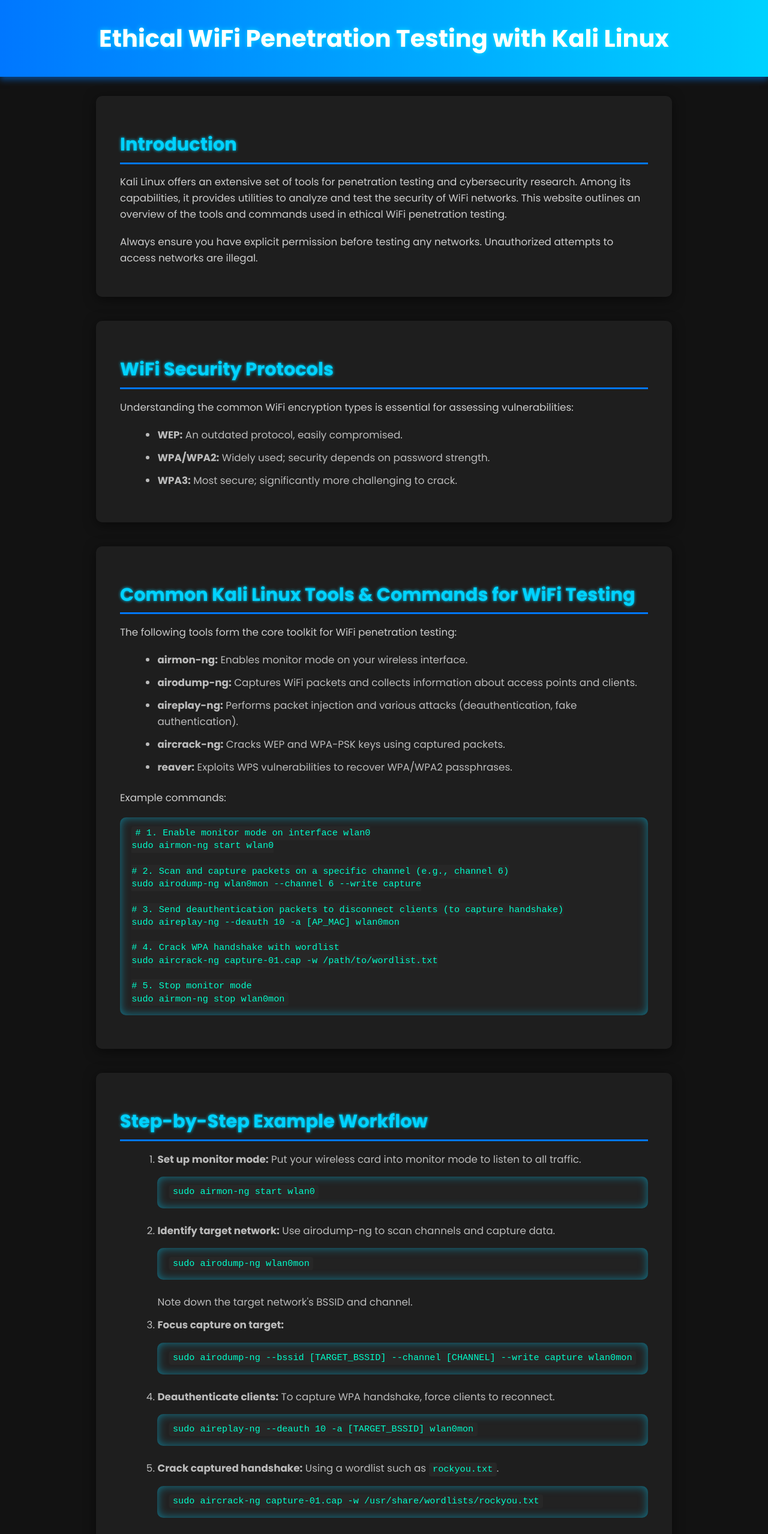
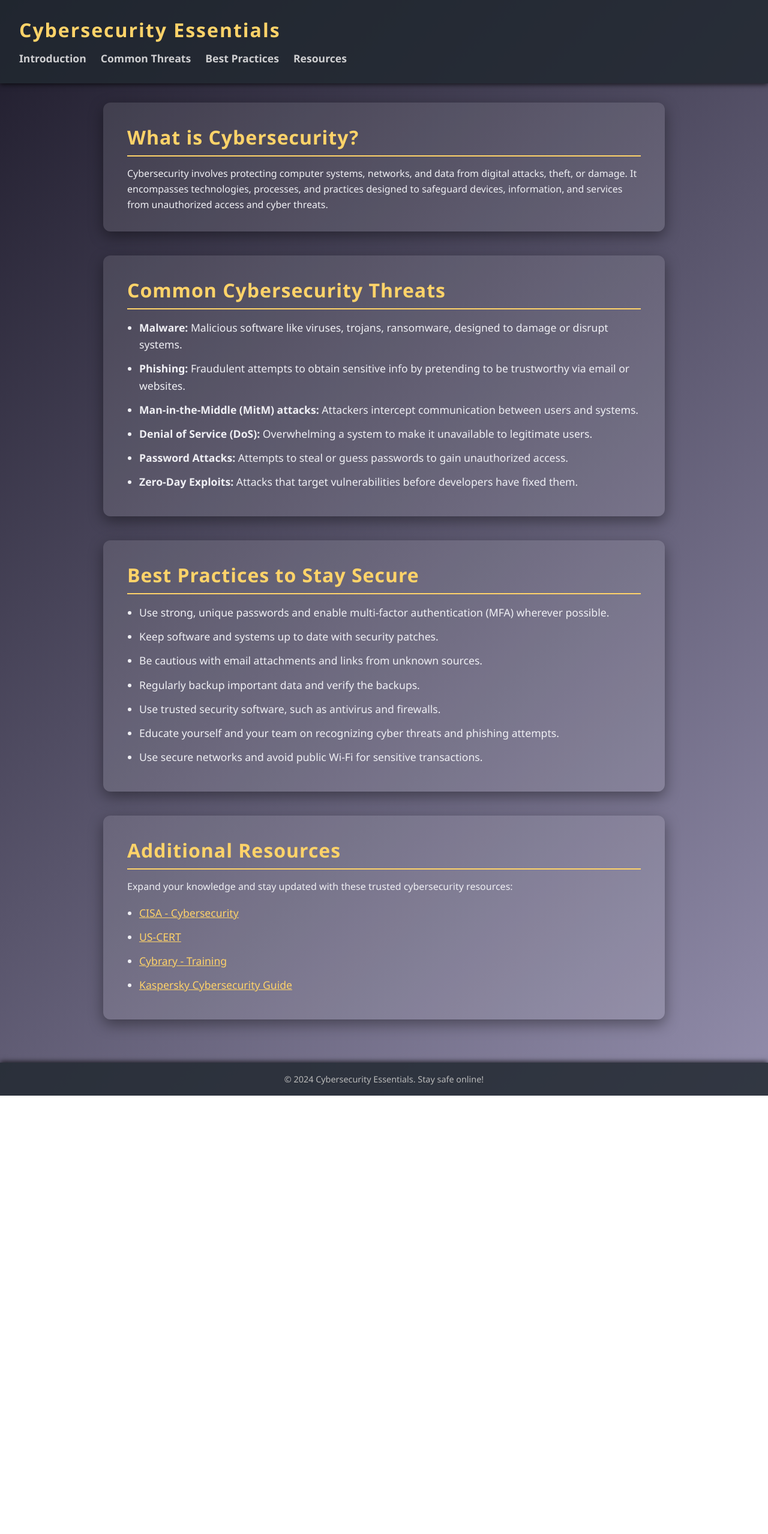
Before and after one commit to Ahmad81108/Hacker-360, a plain HTML site: page index.html in a window 1280 px wide. Shown: the top 2558 px of the page at 60% size. After the commit the page ends 1827 px from the top, so only its background shows below. Drawn offline with Linux system fonts and the light colour scheme.

Commit message:
Add files via upload

```diff
--- a/index.html
+++ b/index.html
@@ -3,222 +3,219 @@
 <head>
   <meta charset="UTF-8" />
   <meta name="viewport" content="width=device-width, initial-scale=1" />
-  <title>Ethical WiFi Penetration Testing with Kali Linux</title>
+  <title>Cybersecurity Essentials</title>
   <style>
-    @import url('https://fonts.googleapis.com/css2?family=Poppins:wght@400;700&display=swap');
+    /* Reset and basics */
+    * {
+      margin: 0;
+      padding: 0;
+      box-sizing: border-box;
+    }
     body {
-      margin: 0;
-      background: #121212;
-      color: #e0e0e0;
-      font-family: 'Poppins', sans-serif;
+      font-family: 'Segoe UI', Tahoma, Geneva, Verdana, sans-serif;
       line-height: 1.6;
+      background: linear-gradient(135deg, #1f1c2c, #928dab);
+      color: #f0f0f5;
+      min-height: 100vh;
       display: flex;
       flex-direction: column;
-      min-height: 100vh;
     }
     header {
-      background: linear-gradient(90deg, #0077ff 0%, #00d2ff 100%);
-      padding: 2rem 1rem;
-      text-align: center;
-      box-shadow: 0 5px 10px rgba(0,123,255,0.5);
+      background: rgba(34, 40, 49, 0.85);
+      padding: 1.5rem 2rem;
+      box-shadow: 0 2px 8px rgba(0,0,0,0.7);
+      position: sticky;
+      top: 0;
+      z-index: 1000;
     }
     header h1 {
-      margin: 0;
       font-weight: 700;
-      font-size: 2.5rem;
-      color: #fff;
-      text-shadow: 0 0 8px rgba(0,255,255,0.7);
+      font-size: 2rem;
+      color: #FFD369;
+      letter-spacing: 2px;
     }
+    nav {
+      margin-top: 0.5rem;
+      display: flex;
+      gap: 1.5rem;
+    }
+    nav a {
+      color: #cfcfd1;
+      text-decoration: none;
+      font-weight: 600;
+      transition: color 0.3s ease;
+      font-size: 1.1rem;
+      padding-bottom: 2px;
+      border-bottom: 2px solid transparent;
+    }
+    nav a:hover,
+    nav a.active {
+      color: #FFD369;
+      border-bottom-color: #FFD369;
+    }
+
     main {
-      flex: 1;
-      max-width: 960px;
-      margin: 2rem auto;
-      padding: 0 1rem;
+      padding: 2rem;
+      flex-grow: 1;
+      max-width: 1000px;
+      margin: 0 auto;
     }
+
     section {
-      background: #1e1e1e;
-      border-radius: 10px;
+      background: rgba(255, 255, 255, 0.1);
+      border-radius: 12px;
       padding: 2rem 2.5rem;
       margin-bottom: 2.5rem;
-      box-shadow: 0 4px 20px rgba(0,0,0,0.5);
-      transition: transform 0.3s ease;
+      box-shadow: 0 8px 24px rgba(0,0,0,0.4);
     }
-    section:hover {
-      transform: translateY(-5px);
-      box-shadow: 0 12px 35px rgba(0,123,255,0.9);
+    section h2 {
+      color: #FFD369;
+      margin-bottom: 1rem;
+      font-size: 2rem;
+      letter-spacing: 1px;
+      border-bottom: 2px solid #FFD369;
+      padding-bottom: 0.3rem;
     }
-    h2 {
-      color: #00d2ff;
-      margin-bottom: 1rem;
-      font-weight: 700;
-      border-bottom: 3px solid #0077ff;
-      padding-bottom: 0.3rem;
-      font-size: 1.9rem;
-      text-shadow: 0 0 5px #00d2ff;
+
+    ul {
+      margin-top: 1rem;
+      margin-left: 1.25rem;
+      list-style-type: disc;
     }
-    p {
-      margin-bottom: 1.2rem;
-      color: #ccc;
-      font-size: 1.05rem;
+    ul li {
+      margin-bottom: 0.75rem;
+      font-size: 1.1rem;
     }
-    ul, ol {
-      margin-left: 1.4rem;
-      margin-bottom: 1.5rem;
+
+    /* Footer */
+    footer {
+      background: rgba(34, 40, 49, 0.85);
+      padding: 1rem 2rem;
+      text-align: center;
       color: #bbb;
-      font-size: 1.05rem;
+      font-size: 0.9rem;
+      user-select: none;
+      box-shadow: 0 -2px 8px rgba(0,0,0,0.7);
     }
-    li {
-      margin-bottom: 0.7rem;
-    }
-    code {
-      background: #272727;
-      color: #00ffcc;
-      padding: 0.15rem 0.4rem;
-      border-radius: 4px;
-      font-family: 'Source Code Pro', monospace, monospace;
-      font-size: 0.95rem;
-    }
-    pre {
-      background: #222;
-      padding: 1rem 1.2rem;
-      overflow-x: auto;
-      border-radius: 10px;
-      color: #00ffcc;
-      font-family: 'Source Code Pro', monospace, monospace;
-      font-size: 0.95rem;
-      line-height: 1.4;
-      margin-bottom: 1.5rem;
-      box-shadow: inset 0 0 15px #00d2ff80;
-    }
-    footer {
-      background: #111;
-      padding: 1rem 1rem;
-      text-align: center;
-      font-size: 0.9rem;
-      color: #666;
-      user-select: none;
-    }
-    a {
-      color: #00bfff;
-      text-decoration: none;
-      font-weight: 600;
-    }
-    a:hover {
-      text-decoration: underline;
-    }
-    @media (max-width: 700px) {
+
+    /* Responsive */
+    @media (max-width: 600px) {
+      header h1 {
+        font-size: 1.5rem;
+      }
+      nav {
+        flex-direction: column;
+      }
+      nav a {
+        font-size: 1rem;
+        padding: 0.3rem 0;
+      }
       main {
-        margin: 1rem;
-        padding: 0 0.8rem;
-      }
-      header h1 {
-        font-size: 1.8rem;
+        padding: 1rem;
       }
       section {
-        padding: 1.6rem 1.5rem;
-      }
-      h2 {
-        font-size: 1.5rem;
-      }
-      code, pre {
-        font-size: 0.85rem;
+        padding: 1.5rem 1.75rem;
       }
     }
+
   </style>
 </head>
 <body>
-  <header>
-    <h1>Ethical WiFi Penetration Testing with Kali Linux</h1>
-  </header>
-  <main>
-    <section>
-      <h2>Introduction</h2>
-      <p>
-        Kali Linux offers an extensive set of tools for penetration testing and cybersecurity research. Among its capabilities, it provides utilities to analyze and test the security of WiFi networks. This website outlines an overview of the tools and commands used in ethical WiFi penetration testing.
-      </p>
-      <p>Always ensure you have explicit permission before testing any networks. Unauthorized attempts to access networks are illegal.</p>
-    </section>
-    <section>
-      <h2>WiFi Security Protocols</h2>
-      <p>Understanding the common WiFi encryption types is essential for assessing vulnerabilities:</p>
-      <ul>
-        <li><strong>WEP:</strong> An outdated protocol, easily compromised.</li>
-        <li><strong>WPA/WPA2:</strong> Widely used; security depends on password strength.</li>
-        <li><strong>WPA3:</strong> Most secure; significantly more challenging to crack.</li>
-      </ul>
-    </section>
-    <section>
-      <h2>Common Kali Linux Tools & Commands for WiFi Testing</h2>
-      <p>The following tools form the core toolkit for WiFi penetration testing:</p>
-      <ul>
-        <li><strong>airmon-ng:</strong> Enables monitor mode on your wireless interface.</li>
-        <li><strong>airodump-ng:</strong> Captures WiFi packets and collects information about access points and clients.</li>
-        <li><strong>aireplay-ng:</strong> Performs packet injection and various attacks (deauthentication, fake authentication).</li>
-        <li><strong>aircrack-ng:</strong> Cracks WEP and WPA-PSK keys using captured packets.</li>
-        <li><strong>reaver:</strong> Exploits WPS vulnerabilities to recover WPA/WPA2 passphrases.</li>
-      </ul>
-      <p>Example commands:</p>
-      <pre><code># 1. Enable monitor mode on interface wlan0
-sudo airmon-ng start wlan0
 
-# 2. Scan and capture packets on a specific channel (e.g., channel 6)
-sudo airodump-ng wlan0mon --channel 6 --write capture
+<header>
+  <h1>Cybersecurity Essentials</h1>
+  <nav>
+    <a href="#intro" class="active">Introduction</a>
+    <a href="#threats">Common Threats</a>
+    <a href="#best-practices">Best Practices</a>
+    <a href="#resources">Resources</a>
+  </nav>
+</header>
 
-# 3. Send deauthentication packets to disconnect clients (to capture handshake)
-sudo aireplay-ng --deauth 10 -a [AP_MAC] wlan0mon
+<main>
+  <section id="intro" tabindex="0">
+    <h2>What is Cybersecurity?</h2>
+    <p>
+      Cybersecurity involves protecting computer systems, networks, and data from digital attacks, theft, or damage.
+      It encompasses technologies, processes, and practices designed to safeguard devices, information, and services from unauthorized access and cyber threats.
+    </p>
+  </section>
 
-# 4. Crack WPA handshake with wordlist
-sudo aircrack-ng capture-01.cap -w /path/to/wordlist.txt
+  <section id="threats" tabindex="0">
+    <h2>Common Cybersecurity Threats</h2>
+    <ul>
+      <li><strong>Malware:</strong> Malicious software like viruses, trojans, ransomware, designed to damage or disrupt systems.</li>
+      <li><strong>Phishing:</strong> Fraudulent attempts to obtain sensitive info by pretending to be trustworthy via email or websites.</li>
+      <li><strong>Man-in-the-Middle (MitM) attacks:</strong> Attackers intercept communication between users and systems.</li>
+      <li><strong>Denial of Service (DoS):</strong> Overwhelming a system to make it unavailable to legitimate users.</li>
+      <li><strong>Password Attacks:</strong> Attempts to steal or guess passwords to gain unauthorized access.</li>
+      <li><strong>Zero-Day Exploits:</strong> Attacks that target vulnerabilities before developers have fixed them.</li>
+    </ul>
+  </section>
 
-# 5. Stop monitor mode
-sudo airmon-ng stop wlan0mon
-</code></pre>
-    </section>
-    <section>
-      <h2>Step-by-Step Example Workflow</h2>
-      <ol>
-        <li><strong>Set up monitor mode:</strong> Put your wireless card into monitor mode to listen to all traffic.
-          <pre><code>sudo airmon-ng start wlan0</code></pre>
-        </li>
-        <li><strong>Identify target network:</strong> Use airodump-ng to scan channels and capture data.
-          <pre><code>sudo airodump-ng wlan0mon</code></pre>
-          Note down the target network's BSSID and channel.
-        </li>
-        <li><strong>Focus capture on target:</strong>
-          <pre><code>sudo airodump-ng --bssid [TARGET_BSSID] --channel [CHANNEL] --write capture wlan0mon</code></pre>
-        </li>
-        <li><strong>Deauthenticate clients:</strong> To capture WPA handshake, force clients to reconnect.
-          <pre><code>sudo aireplay-ng --deauth 10 -a [TARGET_BSSID] wlan0mon</code></pre>
-        </li>
-        <li><strong>Crack captured handshake:</strong> Using a wordlist such as <code>rockyou.txt</code>.
-          <pre><code>sudo aircrack-ng capture-01.cap -w /usr/share/wordlists/rockyou.txt</code></pre>
-        </li>
-        <li><strong>Disable monitor mode:</strong>
-          <pre><code>sudo airmon-ng stop wlan0mon</code></pre>
-        </li>
-      </ol>
-    </section>
-    <section>
-      <h2>WPS Attack with Reaver</h2>
-      <p>WPS (Wi-Fi Protected Setup) can be vulnerable to brute force attacks:</p>
-      <pre><code>sudo airmon-ng start wlan0
-sudo airodump-ng wlan0mon
-sudo reaver -i wlan0mon -b [TARGET_BSSID] -vv</code></pre>
-      <p>Use with caution and only on authorized networks. Reaver attempts to retrieve the WiFi password by exploiting WPS vulnerabilities.</p>
-    </section>
-    <section>
-      <h2>Important Legal & Ethical Notice</h2>
-      <p>
-        Penetration testing must be authorized by the network owner. Attempting to access or crack networks without permission is illegal and punishable by law in most countries.
-      </p>
-      <p>
-        Use these techniques strictly for educational purposes or on your own networks. Always respect privacy, data protection laws, and professional ethical guidelines.
-      </p>
-      <p>For formal ethical hacking training, consider certifications such as <a href="https://www.eccouncil.org/programs/certified-ethical-hacker-ceh/" target="_blank" rel="noopener noreferrer">Certified Ethical Hacker (CEH)</a>.</p>
-    </section>
-  </main>
-  <footer>
-    &copy; 2024 Ethical WiFi Penetration Testing Guide. Use responsibly and legally.
-  </footer>
+  <section id="best-practices" tabindex="0">
+    <h2>Best Practices to Stay Secure</h2>
+    <ul>
+      <li>Use strong, unique passwords and enable multi-factor authentication (MFA) wherever possible.</li>
+      <li>Keep software and systems up to date with security patches.</li>
+      <li>Be cautious with email attachments and links from unknown sources.</li>
+      <li>Regularly backup important data and verify the backups.</li>
+      <li>Use trusted security software, such as antivirus and firewalls.</li>
+      <li>Educate yourself and your team on recognizing cyber threats and phishing attempts.</li>
+      <li>Use secure networks and avoid public Wi-Fi for sensitive transactions.</li>
+    </ul>
+  </section>
+
+  <section id="resources" tabindex="0">
+    <h2>Additional Resources</h2>
+    <p>Expand your knowledge and stay updated with these trusted cybersecurity resources:</p>
+    <ul>
+      <li><a href="https://www.cisa.gov/cybersecurity" target="_blank" rel="noopener noreferrer" style="color:#FFD369;">CISA - Cybersecurity</a></li>
+      <li><a href="https://www.us-cert.gov/" target="_blank" rel="noopener noreferrer" style="color:#FFD369;">US-CERT</a></li>
+      <li><a href="https://www.cybrary.it/" target="_blank" rel="noopener noreferrer" style="color:#FFD369;">Cybrary - Training</a></li>
+      <li><a href="https://www.kaspersky.com/resource-center/definitions/what-is-cybersecurity" target="_blank" rel="noopener noreferrer" style="color:#FFD369;">Kaspersky Cybersecurity Guide</a></li>
+    </ul>
+  </section>
+</main>
+
+<footer>
+  &copy; 2024 Cybersecurity Essentials. Stay safe online!
+</footer>
+
+<script>
+  // Smooth scrolling for nav links
+  document.querySelectorAll('nav a').forEach(anchor => {
+    anchor.addEventListener('click', function(e) {
+      e.preventDefault();
+      document.querySelectorAll('nav a').forEach(a => a.classList.remove('active'));
+      this.classList.add('active');
+      document.querySelector(this.getAttribute('href')).scrollIntoView({
+        behavior: 'smooth'
+      });
+    });
+  });
+
+  // Highlight nav on scroll
+  const sections = document.querySelectorAll('main section');
+  const navLinks = document.querySelectorAll('nav a');
+
+  window.addEventListener('scroll', () => {
+    let current = '';
+    sections.forEach(section => {
+      const sectionTop = section.offsetTop - 80;
+      if (pageYOffset >= sectionTop) {
+        current = section.getAttribute('id');
+      }
+    });
+
+    navLinks.forEach(link => {
+      link.classList.remove('active');
+      if (link.getAttribute('href') === '#' + current) {
+        link.classList.add('active');
+      }
+    });
+  });
+</script>
+
 </body>
 </html>
```
